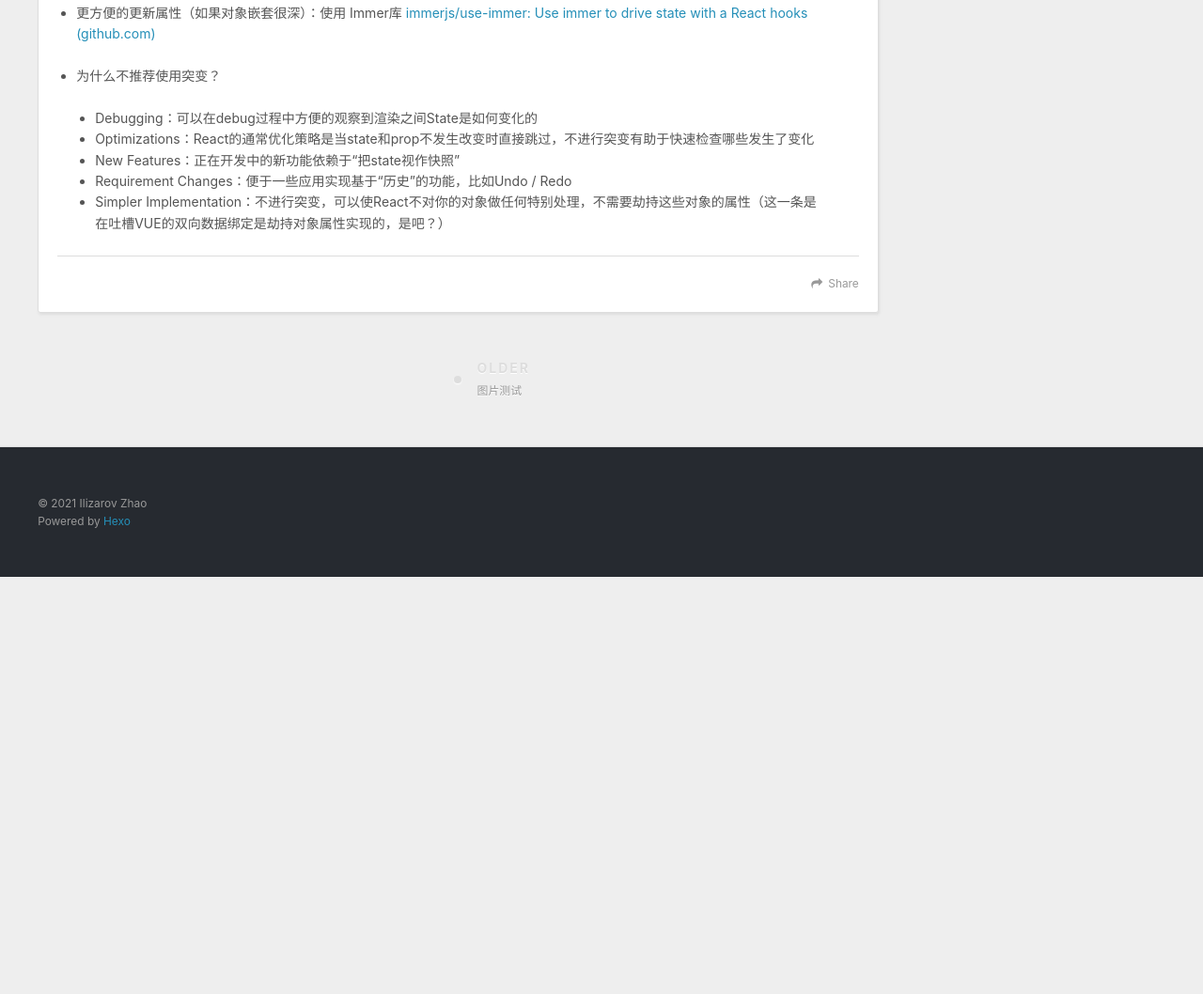
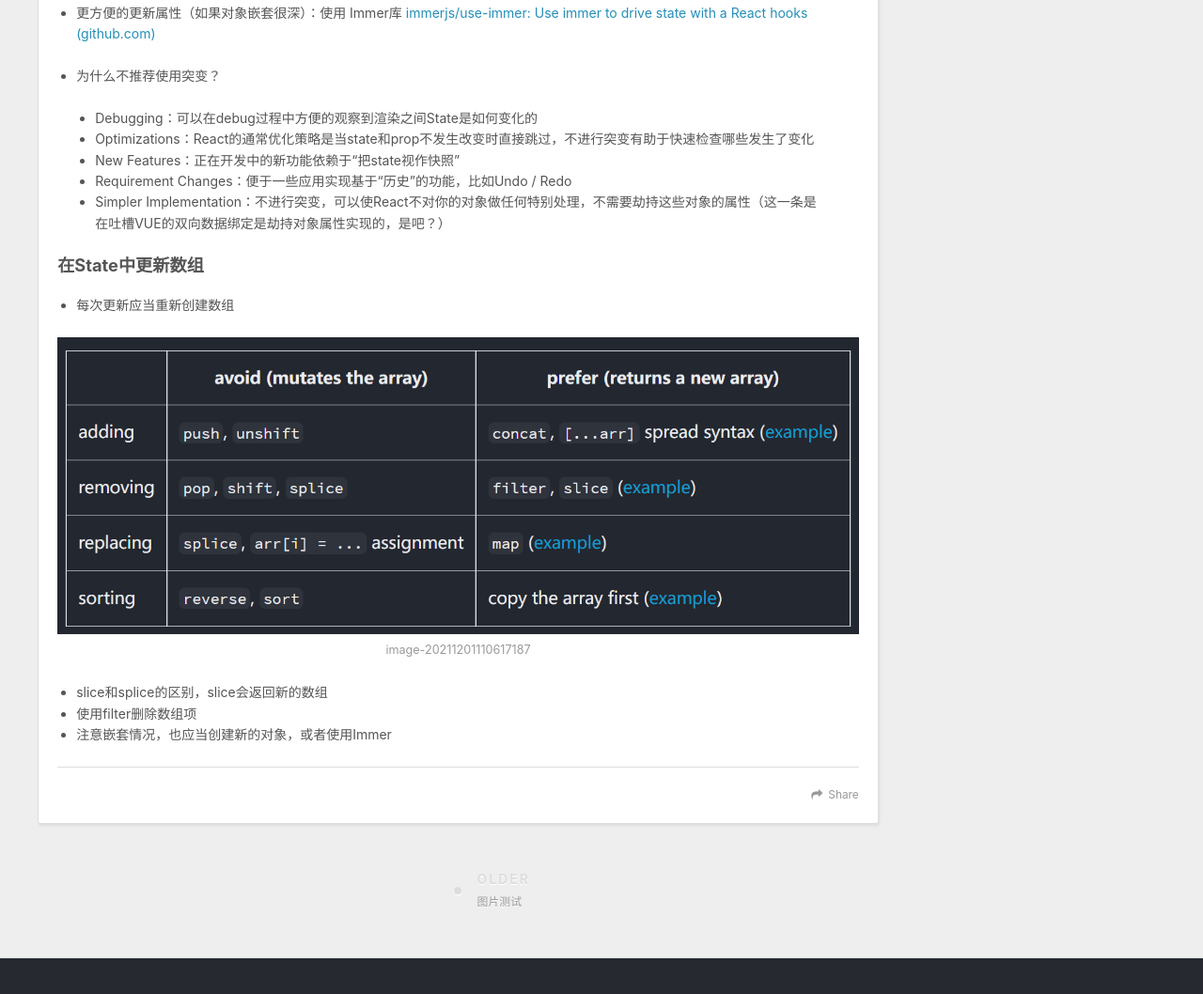
Before and after one commit to Ilizarov1/Ilizarov1.github.io, a plain HTML site: page 2021/11/28/React 学习/index.html in a window 1280 px wide. Shown: the part 7797-8855 px from the top of the page at 94% size. Before the commit the page ends 8411 px from the top, so only its background shows below. Drawn offline with nearby package versions, Linux system fonts and the light colour scheme; files whose address does not match are found by name.

Commit message:
Site updated: 2021-12-01 12:01:03

```diff
--- a/2021/11/28/React 学习/index.html
+++ b/2021/11/28/React 学习/index.html
@@ -15,8 +15,9 @@
 <meta property="og:description" content="React 编程思想UI  分解为组件 考虑三个方面：编程（单一责任原则[Single-responsibility principle - Wikipedia]）、CSS、设计 应当保持 UI 和数据模型（JSON）拥有相同的信息结构，数据能够很自然的映射到组件上，组件能与数据的一部分相匹配。 化为层级结构   构建静态版本 自下而上：适用较大的项目 自上而下：适用较小的项目  选择最小且最完整">
 <meta property="og:locale" content="zh_CN">
 <meta property="og:image" content="https://ilizarov1.github.io/images/ReactStudy/image-20211128200839015.png">
+<meta property="og:image" content="d:/Projects/hexo_blog/source/images/ReactStudy/image-20211201110617187.png">
 <meta property="article:published_time" content="2021-11-28T12:50:00.000Z">
-<meta property="article:modified_time" content="2021-11-29T14:19:39.364Z">
+<meta property="article:modified_time" content="2021-12-01T04:00:29.439Z">
 <meta property="article:author" content="Ilizarov Zhao">
 <meta name="twitter:card" content="summary">
 <meta name="twitter:image" content="https://ilizarov1.github.io/images/ReactStudy/image-20211128200839015.png">
@@ -276,6 +277,15 @@
 </ul>
 </li>
 </ul>
+<h3 id="在State中更新数组"><a href="#在State中更新数组" class="headerlink" title="在State中更新数组"></a>在State中更新数组</h3><ul>
+<li>每次更新应当重新创建数组</li>
+</ul>
+<p><img src="D:\Projects\hexo_blog\source\images\ReactStudy\image-20211201110617187.png" alt="image-20211201110617187"></p>
+<ul>
+<li>slice和splice的区别，slice会返回新的数组</li>
+<li>使用filter删除数组项</li>
+<li>注意嵌套情况，也应当创建新的对象，或者使用Immer</li>
+</ul>
 
 
     </div>
```
Also changed, not shown: index.html (+9 -0 lines), images/ReactStudy/image-20211201110617187.png (added).
